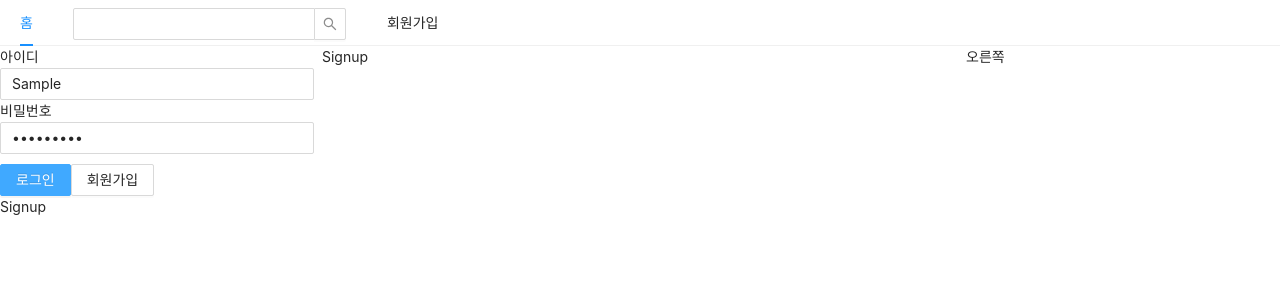
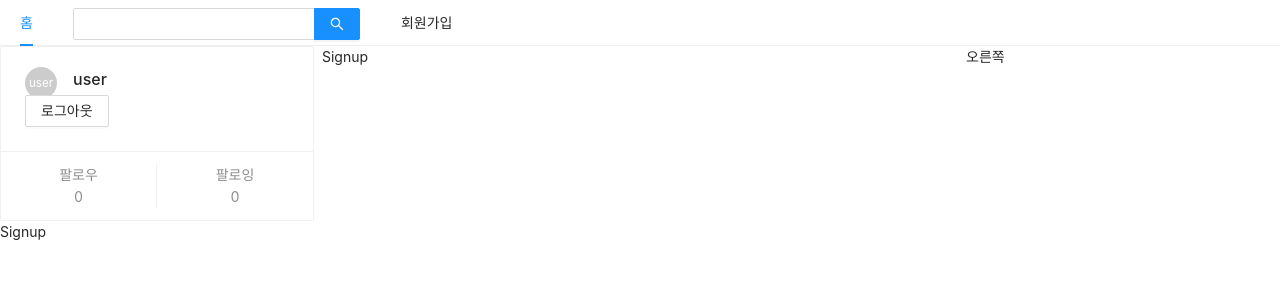
Before and after one commit to ddasdggg/todays-workout-front, a Next.js app: page /signup in a window 1280 px wide. Both pictures are taken after typing "Sample", "Sample123" into the empty fields and a click on the button "로그인". Shown: the top 300 px of the page. Built offline with nearby package versions, Linux system fonts and the light colour scheme.

Commit message:
Add Login Dummy

```diff
--- a/components/AppLayout.js
+++ b/components/AppLayout.js
@@ -2,9 +2,14 @@ import React, { useState } from 'react';
 import propTypes from 'prop-types';
 import Link from 'next/link';
 import { Menu, Input, Row, Col } from 'antd';
+import styled from 'styled-components';
 
 import UserProfile from '../components/UserProfile';
 import LoginForm from '../components/LoginForm';
+
+const SearchInput = styled(Input.Search)`
+  vertical-align: middle;
+`;
 
 const AppLayout = ({ children }) => {
   const [isLoggedIn, setIsLoggedIn] = useState(false);
@@ -17,7 +22,7 @@ const AppLayout = ({ children }) => {
           </Link>
         </Menu.Item>
         <Menu.Item>
-          <Input.Search style={{ verticalAlign: 'middle' }} />
+          <SearchInput enterButton />
         </Menu.Item>
         <Menu.Item>
           <Link href="/signup">
@@ -28,7 +33,7 @@ const AppLayout = ({ children }) => {
       <Row gutter={8}>
         <Col xs={24} md={6}>
           {isLoggedIn ? (
-            <UserProfile />
+            <UserProfile setIsLoggedIn={setIsLoggedIn} />
           ) : (
             <LoginForm setIsLoggedIn={setIsLoggedIn} />
           )}
--- a/components/LoginForm.js
+++ b/components/LoginForm.js
@@ -1,13 +1,17 @@
 import React, { useState, useCallback } from 'react';
 import Link from 'next/link';
 import { Form, Input, Button } from 'antd';
-import sypled from 'styled-components';
+import styled from 'styled-components';
 
-const ButtonWrapper = sypled.div`
-margin-top : 10px;
+const ButtonWrapper = styled.div`
+  margin-top: 10px;
 `;
 
-const LoginForm = (setIsLoggedIn) => {
+const FormWrapper = styled(Form)`
+  padding: 10px;
+`;
+
+const LoginForm = ({ setIsLoggedIn }) => {
   const [id, setId] = useState('');
   const [password, setPassword] = useState('');
 
@@ -24,7 +28,7 @@ const LoginForm = (setIsLoggedIn) => {
   }, [id, password]);
 
   return (
-    <Form onFinish={onSubmitForm}>
+    <FormWrapper onFinish={onSubmitForm}>
       <div>
         <label htmlFor="user-id">아이디</label>
         <br />
@@ -51,7 +55,7 @@ const LoginForm = (setIsLoggedIn) => {
           </a>
         </Link>
       </ButtonWrapper>
-    </Form>
+    </FormWrapper>
   );
 };
 
--- a/components/UserProfile.js
+++ b/components/UserProfile.js
@@ -0,0 +1,28 @@
+import React, { useCallback } from 'react';
+import { Card, Avatar, Button } from 'antd';
+
+const UserProfile = ({ setIsLoggedIn }) => {
+  const onLogOut = useCallback(() => {
+    setIsLoggedIn(false);
+  }, []);
+
+  return (
+    <Card
+      actions={[
+        <div key="follows">
+          팔로우
+          <br />0
+        </div>,
+        <div key="followings">
+          팔로잉
+          <br />0
+        </div>,
+      ]}
+    >
+      <Card.Meta avatar={<Avatar>user</Avatar>} title="user"></Card.Meta>
+      <Button onClick={onLogOut}>로그아웃</Button>
+    </Card>
+  );
+};
+
+export default UserProfile;
```
